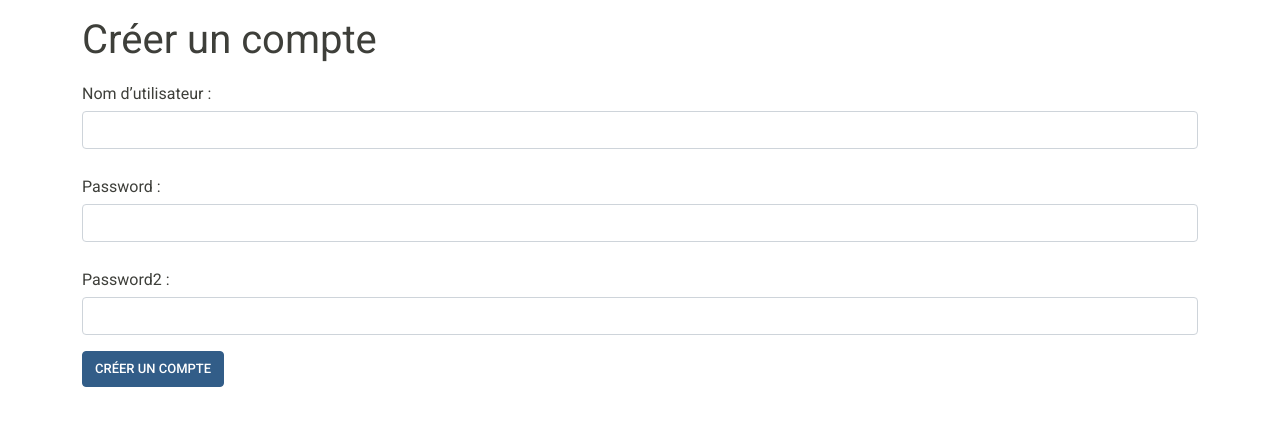
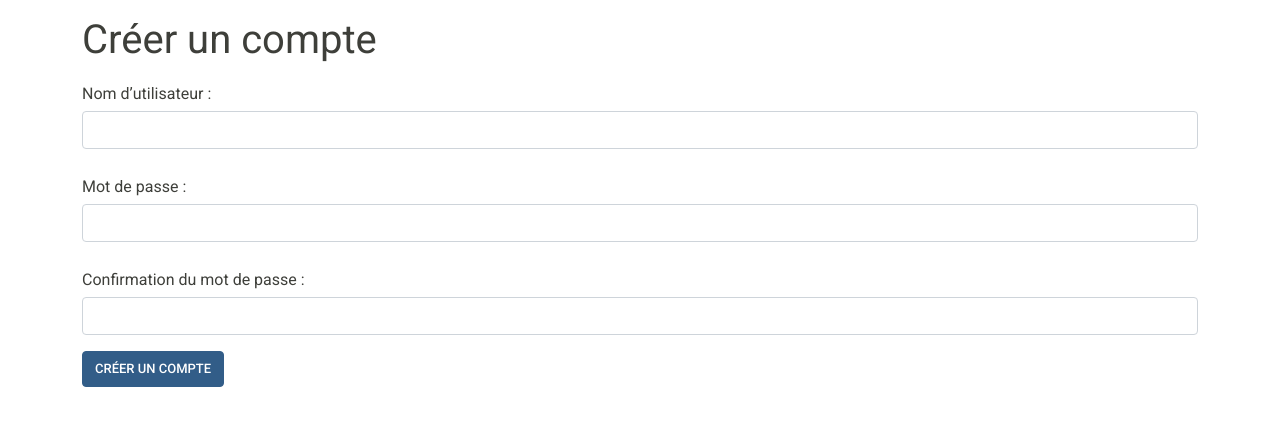
Before and after one commit to Anett67/tasklists, a Django app: page /inscription/ in a window 1280 px wide. Shown: the part 52-478 px from the top of the page. Run offline with Django 4.2, Linux system fonts and the light colour scheme; some libraries are stand-ins or nearby versions.

Commit message:
Fix: bug registration form + translate labels

```diff
--- a/todo/forms.py
+++ b/todo/forms.py
@@ -1,3 +1,4 @@
+from cProfile import label
 from django.forms import ModelForm
 from .models import Tasklist, Task, Profil
 from crispy_forms.helper import FormHelper
@@ -44,9 +45,9 @@ class ProfileForm(ModelForm):
 
 class LoginForm(AuthenticationForm):
     username = forms.CharField(widget=forms.TextInput(attrs={'class':'form-control'}))
-    password = forms.CharField(widget=forms.PasswordInput(attrs={'class':'form-control'}))
+    password = forms.CharField(widget=forms.PasswordInput(attrs={'class':'form-control'}), label='Mot de passe')
 
 class RegisterForm(AuthenticationForm):
     username = forms.CharField(widget=forms.TextInput(attrs={'class':'form-control'}))
-    password = forms.CharField(widget=forms.PasswordInput(attrs={'class':'form-control'}))
-    password2 = forms.CharField(widget=forms.PasswordInput(attrs={'class':'form-control'}))
+    password = forms.CharField(widget=forms.PasswordInput(attrs={'class':'form-control'}), label="Mot de passe")
+    password2 = forms.CharField(widget=forms.PasswordInput(attrs={'class':'form-control'}), label='Confirmation du mot de passe')
--- a/todo/templates/todo/base.html
+++ b/todo/templates/todo/base.html
@@ -13,7 +13,7 @@
         {% endif %}
         <link rel="stylesheet" type="text/css" href="{% static 'css/style.css' %}" />
         <script src="https://cdnjs.cloudflare.com/ajax/libs/font-awesome/6.1.1/js/all.min.js" integrity="sha512-6PM0qYu5KExuNcKt5bURAoT6KCThUmHRewN3zUFNaoI6Di7XJPTMoT6K0nsagZKk2OB4L7E3q1uQKHNHd4stIQ==" crossorigin="anonymous" referrerpolicy="no-referrer"></script>
-        <title>Portfolio</title>
+        <title>Mes listes de tâches</title>
     </head>
     <body>
         {% if user.is_authenticated %}
--- a/todo/templates/todo/currenttasks.html
+++ b/todo/templates/todo/currenttasks.html
@@ -4,6 +4,8 @@
 <button class="btn btn-primary">
     <a class="text-white" href="{% url 'createtasklist' %}">Ajouter une liste</a>
 </button>
+
+{% if tasklists %}
 
 <table class="table mt-3">
     <thead>
@@ -21,4 +23,5 @@
         {% endfor %}
     </tbody>
 </table>
-{% endblock %}
+
+{% endif %} {% endblock %}
--- a/todo/views.py
+++ b/todo/views.py
@@ -18,9 +18,9 @@ def signupuser(request):
     if request.method == "GET":
         return render(request, 'todo/signupuser.html', {'form':RegisterForm()})
     else:
-        if request.POST['password1'] == request.POST['password2']:
+        if request.POST['password'] == request.POST['password2']:
             try:
-                user = User.objects.create_user(request.POST['username'], password=request.POST['password1'])
+                user = User.objects.create_user(request.POST['username'], password=request.POST['password'])
                 user.save()
                 login(request, user)
                 return redirect('currenttasks')
```
